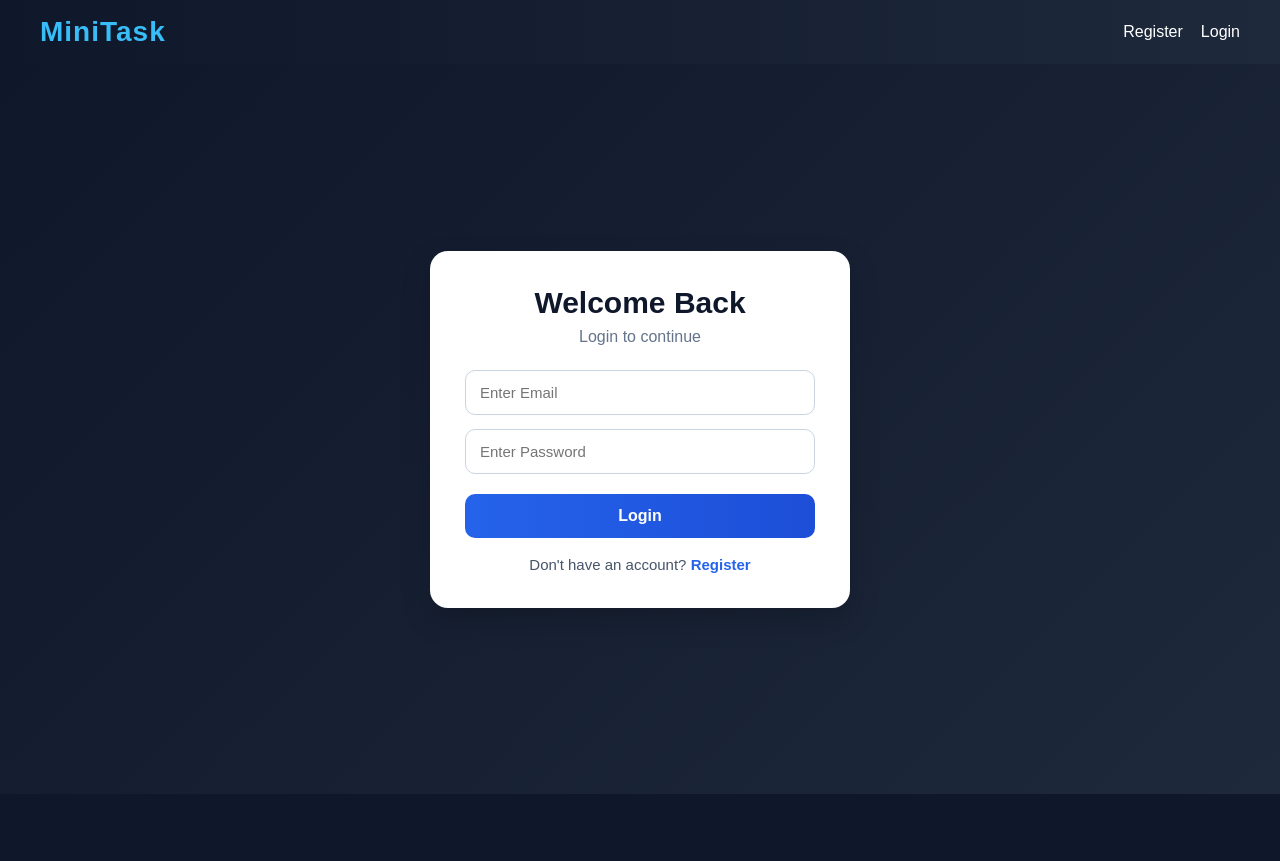
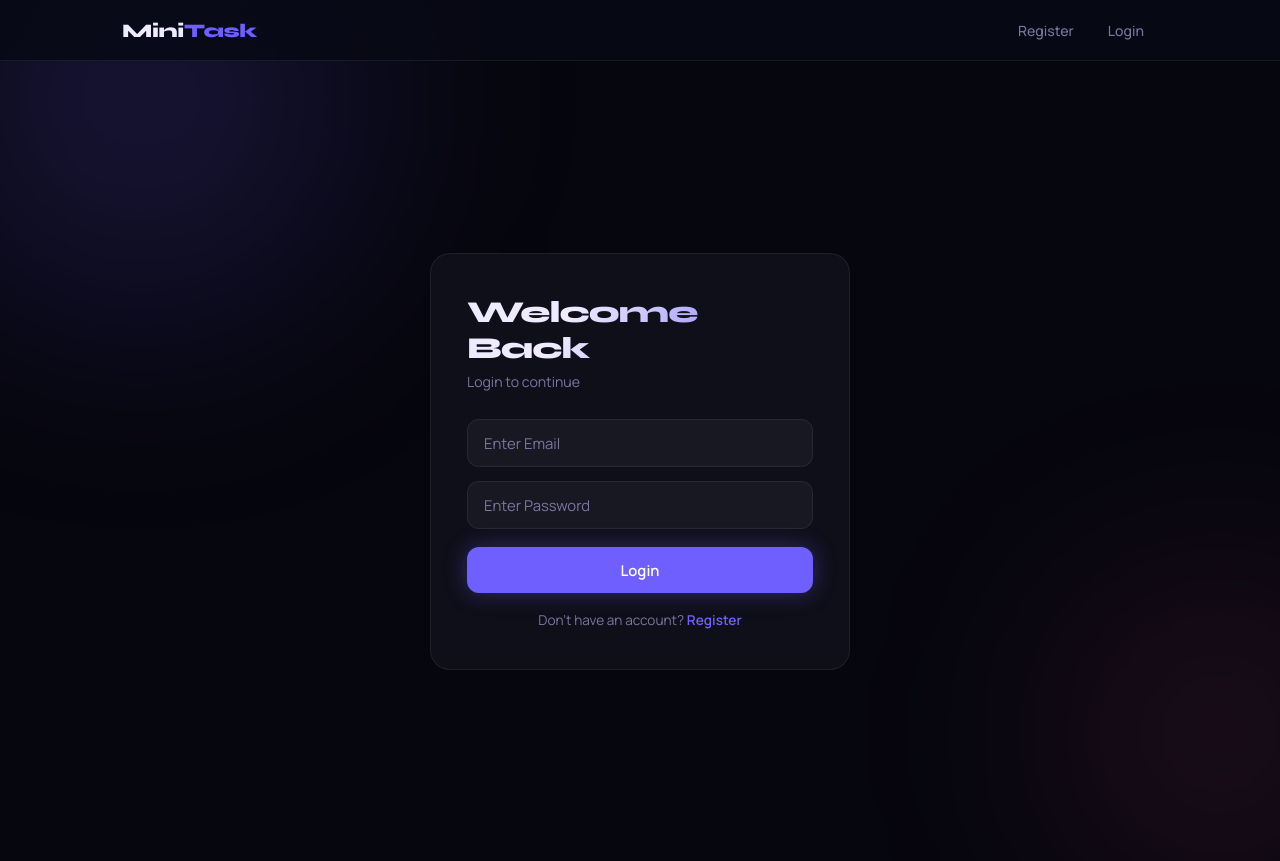
Before and after one commit to amaanpasha123/mini-task, a React (Vite) app in the folder client/: page /login in a window 1280 px wide. Before the commit the page ends 800 px from the top, so only its background shows below. Built offline with nearby package versions, Linux system fonts and the light colour scheme.

Commit message:
now we have try to make all things good

```diff
--- a/client/src/components/Navbar.jsx
+++ b/client/src/components/Navbar.jsx
@@ -1,22 +1,33 @@
-import { Link, useNavigate } from "react-router-dom";
+import { useState, useEffect } from "react";
+import { Link, useNavigate, useLocation } from "react-router-dom";
 import "../styles/Navbar.css";
 
 function Navbar() {
     const navigate = useNavigate();
+    const location = useLocation(); // re-reads on every route change
 
-    const token = localStorage.getItem("token");
-    const role = localStorage.getItem("role"); // 👈 IMPORTANT
+    // Read from localStorage on every render (re-triggered by location change)
+    const [token, setToken] = useState(localStorage.getItem("token"));
+    const [role, setRole] = useState(localStorage.getItem("role"));
+
+    // Sync when route changes (covers login / logout navigation)
+    useEffect(() => {
+        setToken(localStorage.getItem("token"));
+        setRole(localStorage.getItem("role"));
+    }, [location]);
 
     const handleLogout = () => {
         localStorage.removeItem("token");
-        localStorage.removeItem("role"); // 👈 clear role too
+        localStorage.removeItem("role");
+        setToken(null);
+        setRole(null);
         navigate("/login");
     };
 
     return (
         <nav className="navbar">
             <div className="navbar-container">
-                <h2 className="logo">MiniTask</h2>
+                <h2 className="logo">Mini<span>Task</span></h2>
 
                 <div className="nav-links">
 
@@ -32,7 +43,7 @@ function Navbar() {
                             <Link to="/dashboard">Dashboard</Link>
                             <Link to="/tasks">Tasks</Link>
 
-                            {/* 🔐 ADMIN ONLY LINKS */}
+                            {/* ADMIN ONLY LINKS */}
                             {role === "admin" && (
                                 <>
                                     <Link to="/admin">Admin Panel</Link>
@@ -41,10 +52,7 @@ function Navbar() {
                             )}
 
                             {/* LOGOUT */}
-                            <button
-                                className="logout-btn"
-                                onClick={handleLogout}
-                            >
+                            <button className="logout-btn" onClick={handleLogout}>
                                 Logout
                             </button>
                         </>
--- a/client/src/pages/Login.jsx
+++ b/client/src/pages/Login.jsx
@@ -31,6 +31,7 @@ function Login() {
             const res = await api.post("/auth/login", formData);
 
             localStorage.setItem("token", res.data.token);
+            localStorage.setItem("role", res.data.role); // ✅ FIXED
 
             setMessage("Login successful");
 
--- a/client/src/styles/Login.css
+++ b/client/src/styles/Login.css
@@ -1,102 +1,167 @@
-.login-page {
-  min-height: calc(100vh - 70px);
-  display: flex;
-  justify-content: center;
-  align-items: center;
-  background: linear-gradient(135deg, #0f172a, #1e293b);
-  padding: 20px;
+@import url('https://fonts.googleapis.com/css2?family=Syne:wght@700;800&family=Manrope:wght@300;400;500;600&display=swap');
+
+*, *::before, *::after { box-sizing: border-box; margin: 0; padding: 0; }
+
+:root {
+  --bg:      #06060e;
+  --surface: #0f0f1a;
+  --border:  rgba(255,255,255,0.07);
+  --accent:  #6f5fff;
+  --glow:    rgba(111,95,255,0.35);
+  --txt:     #eeeaff;
+  --muted:   #7a75a0;
+  --success: #22c55e;
+  --danger:  #ff5f9e;
 }
 
+/* ── Page ── */
+.login-page {
+  min-height: 100vh;
+  display: flex;
+  align-items: center;
+  justify-content: center;
+  background: var(--bg);
+  font-family: 'Manrope', sans-serif;
+  padding: 20px;
+  position: relative;
+  overflow: hidden;
+}
+
+/* glow orbs */
+.login-page::before,
+.login-page::after {
+  content: '';
+  position: fixed;
+  border-radius: 50%;
+  filter: blur(110px);
+  pointer-events: none;
+  animation: drift 10s ease-in-out infinite alternate;
+}
+.login-page::before {
+  width: 420px; height: 420px;
+  background: rgba(111,95,255,0.16);
+  top: -120px; left: -80px;
+}
+.login-page::after {
+  width: 280px; height: 280px;
+  background: rgba(255,95,158,0.12);
+  bottom: -60px; right: -60px;
+  animation-delay: -5s;
+}
+
+@keyframes drift {
+  from { transform: translate(0,0) scale(1); }
+  to   { transform: translate(20px,14px) scale(1.06); }
+}
+
+/* ── Card ── */
 .login-card {
+  position: relative;
+  z-index: 1;
   width: 100%;
   max-width: 420px;
-  background: white;
-  border-radius: 18px;
-  padding: 35px;
-  box-shadow: 0 12px 30px rgba(0, 0, 0, 0.2);
-  text-align: center;
+  background: var(--surface);
+  border: 1px solid var(--border);
+  border-radius: 20px;
+  padding: 40px 36px;
+  animation: fadeUp 0.5s ease both;
 }
 
+@keyframes fadeUp {
+  from { opacity: 0; transform: translateY(24px); }
+  to   { opacity: 1; transform: translateY(0); }
+}
+
+/* ── Heading ── */
 .login-card h2 {
-  font-size: 30px;
-  color: #0f172a;
-  margin-bottom: 8px;
+  font-family: 'Syne', sans-serif;
+  font-size: 1.9rem;
+  font-weight: 800;
+  letter-spacing: -0.03em;
+  background: linear-gradient(120deg, var(--txt) 30%, var(--accent));
+  -webkit-background-clip: text;
+  -webkit-text-fill-color: transparent;
+  background-clip: text;
+  margin-bottom: 6px;
 }
 
 .subtitle {
-  color: #64748b;
-  margin-bottom: 24px;
+  font-size: 0.88rem;
+  color: var(--muted);
+  margin-bottom: 28px;
 }
 
+/* ── Form ── */
 .login-form {
   display: flex;
   flex-direction: column;
   gap: 14px;
+  margin-bottom: 16px;
 }
 
 .login-form input {
-  padding: 13px 14px;
-  border: 1px solid #cbd5e1;
-  border-radius: 10px;
-  font-size: 15px;
+  padding: 13px 16px;
+  font-family: 'Manrope', sans-serif;
+  font-size: 0.93rem;
+  background: rgba(255,255,255,0.04);
+  color: var(--txt);
+  border: 1px solid var(--border);
+  border-radius: 12px;
   outline: none;
-  transition: 0.3s ease;
+  transition: border-color 0.2s, box-shadow 0.2s;
 }
-
+.login-form input::placeholder { color: var(--muted); }
 .login-form input:focus {
-  border-color: #2563eb;
-  box-shadow: 0 0 0 3px rgba(37, 99, 235, 0.15);
+  border-color: var(--accent);
+  box-shadow: 0 0 0 3px rgba(111,95,255,0.15);
 }
 
 .login-form button {
-  margin-top: 6px;
   padding: 13px;
+  font-family: 'Manrope', sans-serif;
+  font-size: 0.93rem;
+  font-weight: 600;
+  background: var(--accent);
+  color: #fff;
   border: none;
-  border-radius: 10px;
-  background: linear-gradient(90deg, #2563eb, #1d4ed8);
-  color: white;
-  font-size: 16px;
-  font-weight: 600;
-  transition: 0.3s ease;
+  border-radius: 12px;
+  cursor: pointer;
+  box-shadow: 0 0 22px var(--glow);
+  transition: background 0.18s, box-shadow 0.18s, transform 0.18s;
+  margin-top: 4px;
 }
-
-.login-form button:hover {
-  transform: translateY(-1px);
-  opacity: 0.95;
+.login-form button:hover:not(:disabled) {
+  background: #8677ff;
+  box-shadow: 0 0 36px rgba(111,95,255,0.6);
+  transform: translateY(-2px);
 }
-
+.login-form button:active { transform: scale(0.97); }
 .login-form button:disabled {
-  opacity: 0.7;
+  opacity: 0.55;
   cursor: not-allowed;
 }
 
+/* ── Message ── */
 .message {
-  margin-top: 15px;
-  font-size: 14px;
-  color: #16a34a;
+  text-align: center;
+  font-size: 0.85rem;
+  font-weight: 500;
+  margin-bottom: 14px;
+  color: var(--success);
 }
 
+/* show error in pink if it contains "fail" or "wrong" */
+.message:not(:empty) { color: var(--success); }
+
+/* ── Bottom link ── */
 .bottom-text {
-  margin-top: 18px;
-  color: #475569;
-  font-size: 15px;
+  text-align: center;
+  font-size: 0.85rem;
+  color: var(--muted);
 }
-
 .bottom-text a {
-  color: #2563eb;
+  color: var(--accent);
+  text-decoration: none;
   font-weight: 600;
 }
-
-.bottom-text a:hover {
-  text-decoration: underline;
-}
-
-@media (max-width: 480px) {
-  .login-card {
-    padding: 25px 20px;
-  }
-
-  .login-card h2 {
-    font-size: 26px;
-  }
-}
+.bottom-text a:hover { text-decoration: underline; }
--- a/client/src/styles/Navbar.css
+++ b/client/src/styles/Navbar.css
@@ -1,68 +1,102 @@
+@import url('https://fonts.googleapis.com/css2?family=Syne:wght@700;800&family=Manrope:wght@400;500;600&display=swap');
+
+:root {
+  --bg:     #06060e;
+  --surface:#0f0f1a;
+  --border: rgba(255,255,255,0.07);
+  --accent: #6f5fff;
+  --glow:   rgba(111,95,255,0.35);
+  --danger: #ff5f9e;
+  --txt:    #eeeaff;
+  --muted:  #7a75a0;
+}
+
+/* ── Bar ── */
 .navbar {
-  width: 100%;
-  background: linear-gradient(90deg, #0f172a, #1e293b);
-  padding: 16px 40px;
-  box-shadow: 0 4px 12px rgba(0, 0, 0, 0.3);
+  position: sticky;
+  top: 0;
+  z-index: 100;
+  background: rgba(6, 6, 14, 0.8);
+  backdrop-filter: blur(18px);
+  border-bottom: 1px solid var(--border);
 }
 
 .navbar-container {
-  max-width: 1200px;
-  margin: auto;
+  max-width: 1100px;
+  margin: 0 auto;
+  padding: 0 32px;
+  height: 60px;
   display: flex;
+  align-items: center;
   justify-content: space-between;
-  align-items: center;
 }
 
+/* ── Logo ── */
 .logo {
-  color: #38bdf8;
-  font-size: 28px;
-  font-weight: bold;
-  letter-spacing: 1px;
+  font-family: 'Syne', sans-serif;
+  font-size: 1.2rem;
+  font-weight: 800;
+  letter-spacing: -0.02em;
+  color: var(--txt);
+  margin: 0;
 }
 
+.logo span { color: var(--accent); }
+
+/* ── Links ── */
 .nav-links {
   display: flex;
   align-items: center;
-  gap: 18px;
+  gap: 6px;
 }
 
 .nav-links a {
-  color: white;
-  font-size: 16px;
+  font-family: 'Manrope', sans-serif;
+  font-size: 0.88rem;
   font-weight: 500;
-  transition: 0.3s ease;
+  color: var(--muted);
+  text-decoration: none;
+  padding: 6px 14px;
+  border-radius: 8px;
+  transition: color 0.18s, background 0.18s;
 }
 
 .nav-links a:hover {
-  color: #38bdf8;
+  color: var(--txt);
+  background: rgba(255,255,255,0.05);
 }
 
+/* active link */
+.nav-links a.active {
+  color: var(--accent);
+  background: rgba(111,95,255,0.1);
+}
+
+/* ── Logout button ── */
 .logout-btn {
-  padding: 8px 16px;
-  border: none;
-  background: #ef4444;
-  color: white;
-  border-radius: 8px;
+  font-family: 'Manrope', sans-serif;
+  font-size: 0.85rem;
   font-weight: 600;
-  transition: 0.3s ease;
+  padding: 7px 18px;
+  background: rgba(255,95,158,0.1);
+  color: var(--danger);
+  border: 1px solid rgba(255,95,158,0.25);
+  border-radius: 10px;
+  cursor: pointer;
+  margin-left: 6px;
+  transition: background 0.18s, transform 0.18s;
 }
 
 .logout-btn:hover {
-  background: #dc2626;
+  background: rgba(255,95,158,0.2);
+  transform: translateY(-1px);
 }
 
-@media (max-width: 768px) {
-  .navbar {
-    padding: 14px 20px;
-  }
+.logout-btn:active { transform: scale(0.96); }
 
-  .navbar-container {
-    flex-direction: column;
-    gap: 12px;
-  }
-
-  .nav-links {
-    flex-wrap: wrap;
-    justify-content: center;
-  }
+/* ── Responsive ── */
+@media (max-width: 600px) {
+  .navbar-container { padding: 0 16px; }
+  .nav-links a { padding: 5px 10px; font-size: 0.82rem; }
+  .logout-btn  { padding: 6px 12px; }
 }
```
